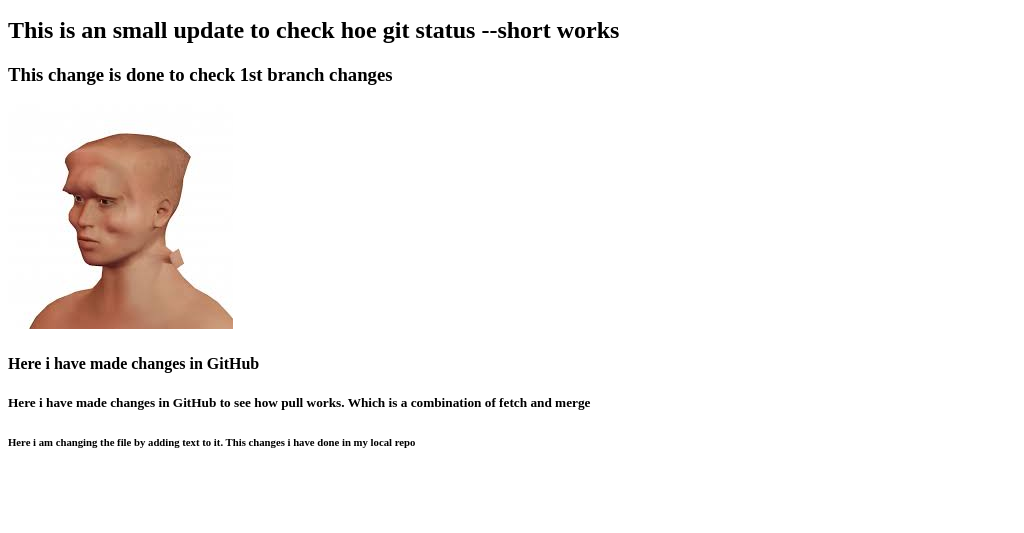
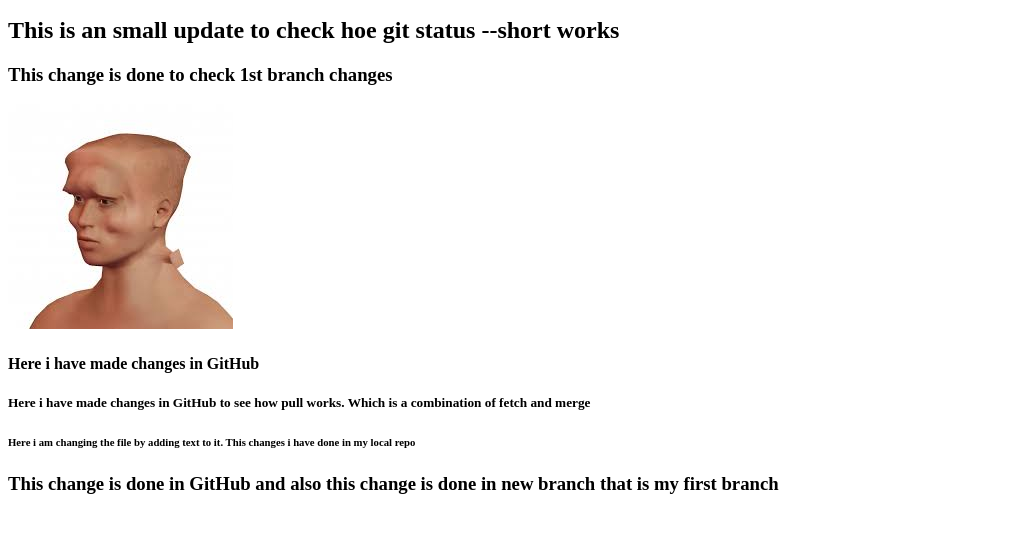
Before and after one commit to impkdn/new-github-repo, a plain HTML site: page index.html in a window 1280 px wide. Shown: the part 95-628 px from the top of the page, without its empty margins (0-1024 px from the left). Drawn offline with Linux system fonts and the light colour scheme.

Commit message:
Update index.html
this commit is done in for of changes i have done in new branch that is first branch

```diff
--- a/index.html
+++ b/index.html
@@ -22,6 +22,8 @@
 
     <h6>Here i am changing the file by adding text to it. This changes i have done in my local repo</h6>
 
+    <h3>This change is done in GitHub and also this change is done in new branch that is my first branch</h3>
+
 
 
 
```
